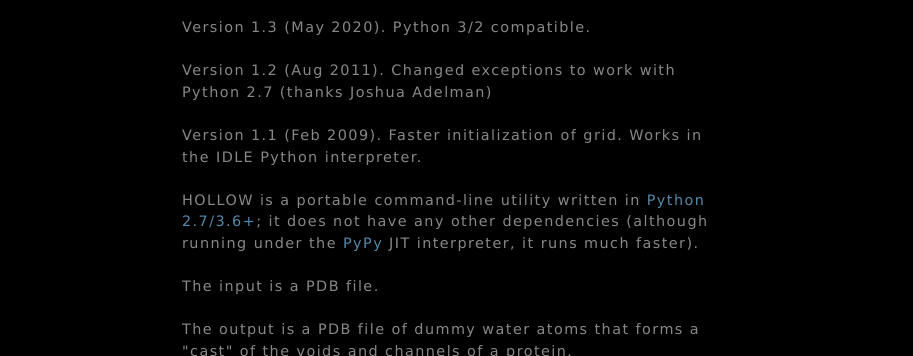
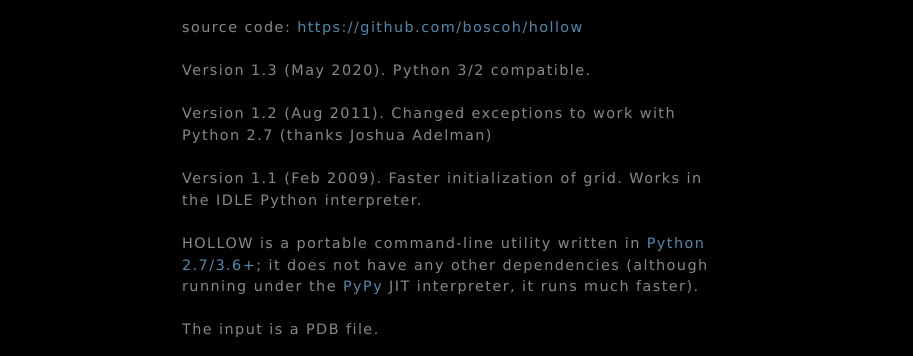
Before and after one commit to boscoh/hollow, a plain HTML site: page index.html in a window 1280 px wide. Shown: the part 744-1100 px from the top of the page, without its empty margins (183-1096 px from the left). Drawn offline with Linux system fonts and the light colour scheme; a script that the page names is missing.

Commit message:
add source code link

```diff
--- a/index.html
+++ b/index.html
@@ -141,6 +141,7 @@
                     /></a>
                 </div>
                 <br />
+                <p>source code: <a href="https://github.com/boscoh/hollow">https://github.com/boscoh/hollow</a>
 
                 <p>Version 1.3 (May 2020). Python 3/2 compatible.</p>
                 <p>
```
